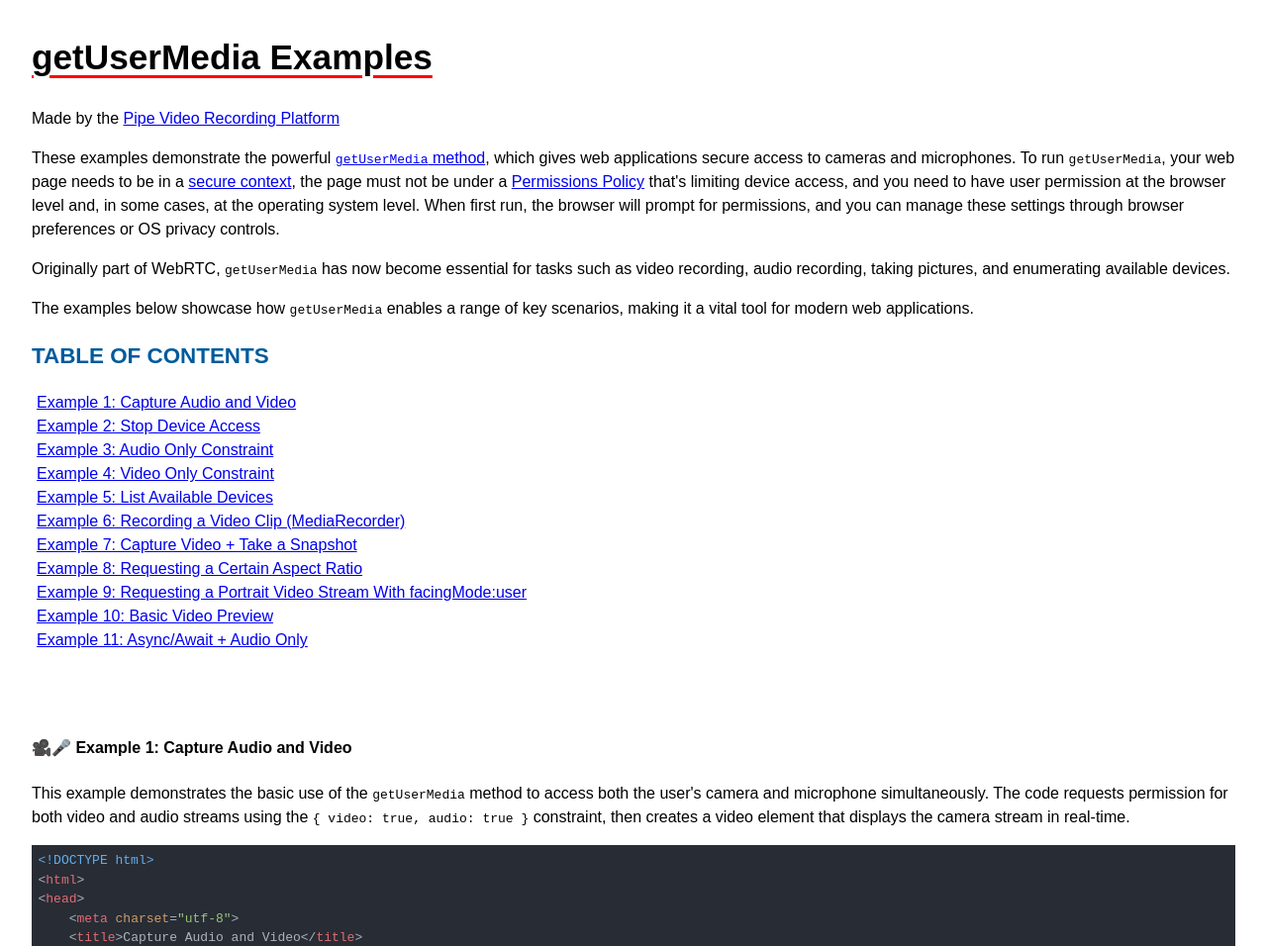
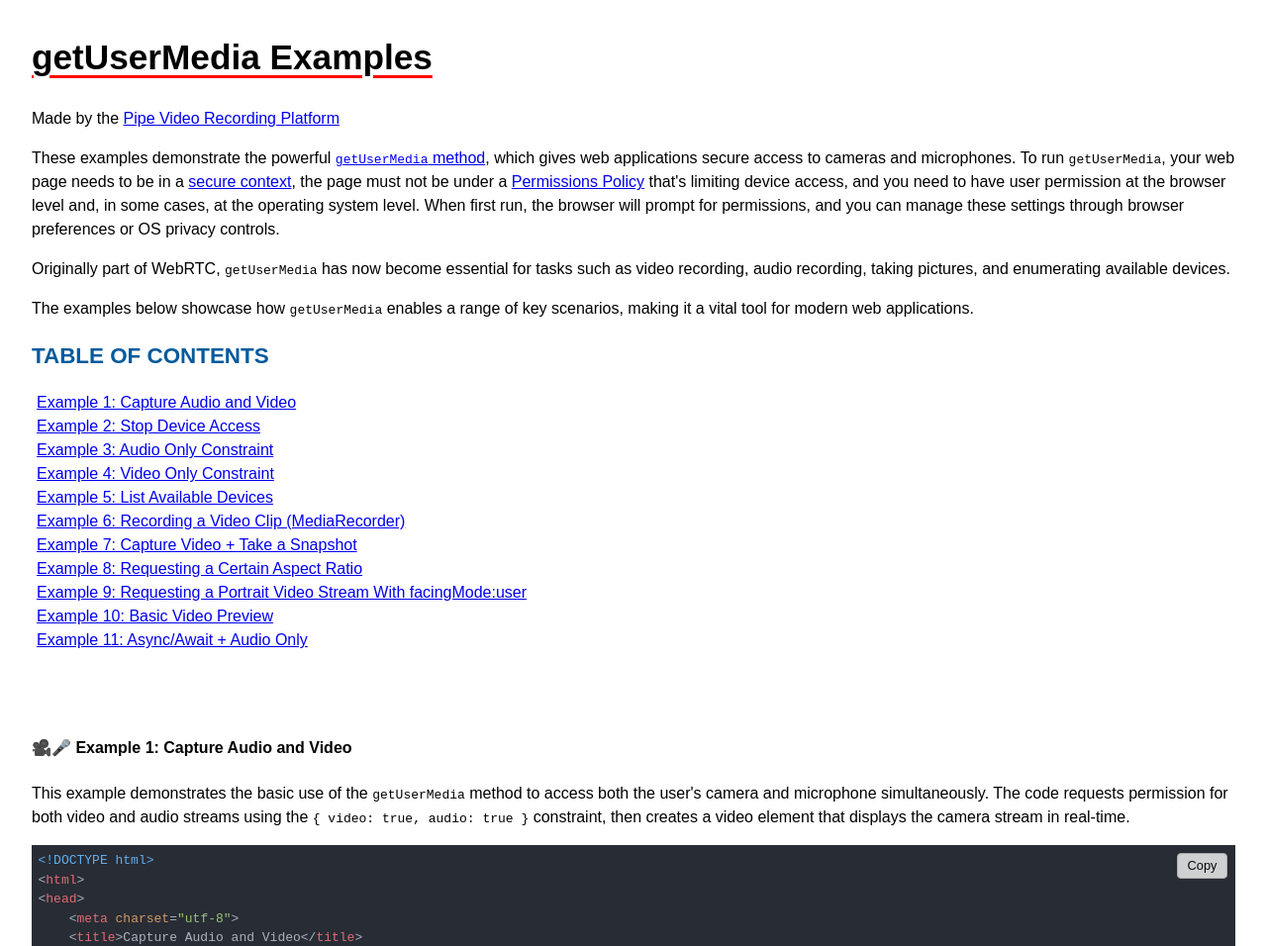
Before and after one commit to addpipe/getUserMedia-examples, a plain HTML site: page index.html in a window 1280 px wide. Shown: the top 956 px of the page at 99% size. Drawn offline with Linux system fonts and the light colour scheme.

Commit message:
added style for the copy button

```diff
--- a/index.html
+++ b/index.html
@@ -62,6 +62,28 @@
             list-style: none;
         }
 
+        .code-block-wrapper {
+            position: relative;
+        }
+
+        .copy-code-button {
+            position: absolute;
+            top: 0.5rem;
+            right: 0.5rem;
+            background-color: #f8f9fa;
+            border: 1px solid #ccc;
+            border-radius: 4px;
+            padding: 0.3rem 0.6rem;
+            font-size: 0.8rem;
+            cursor: pointer;
+            opacity: 0.8;
+            transition: opacity 0.2s;
+            z-index: 10;
+        }
+
+        .copy-code-button:hover {
+            opacity: 1;
+        }
     </style>
 </head>
 <body>
```
